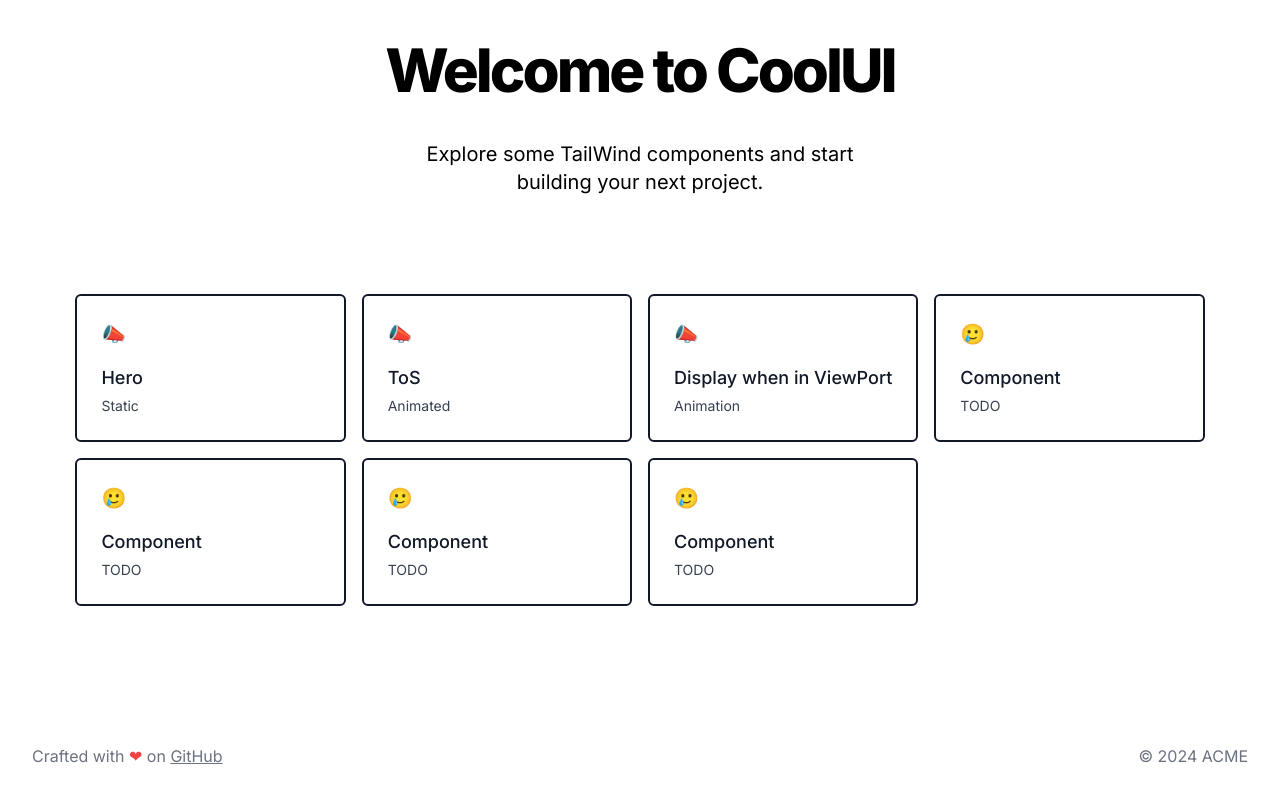
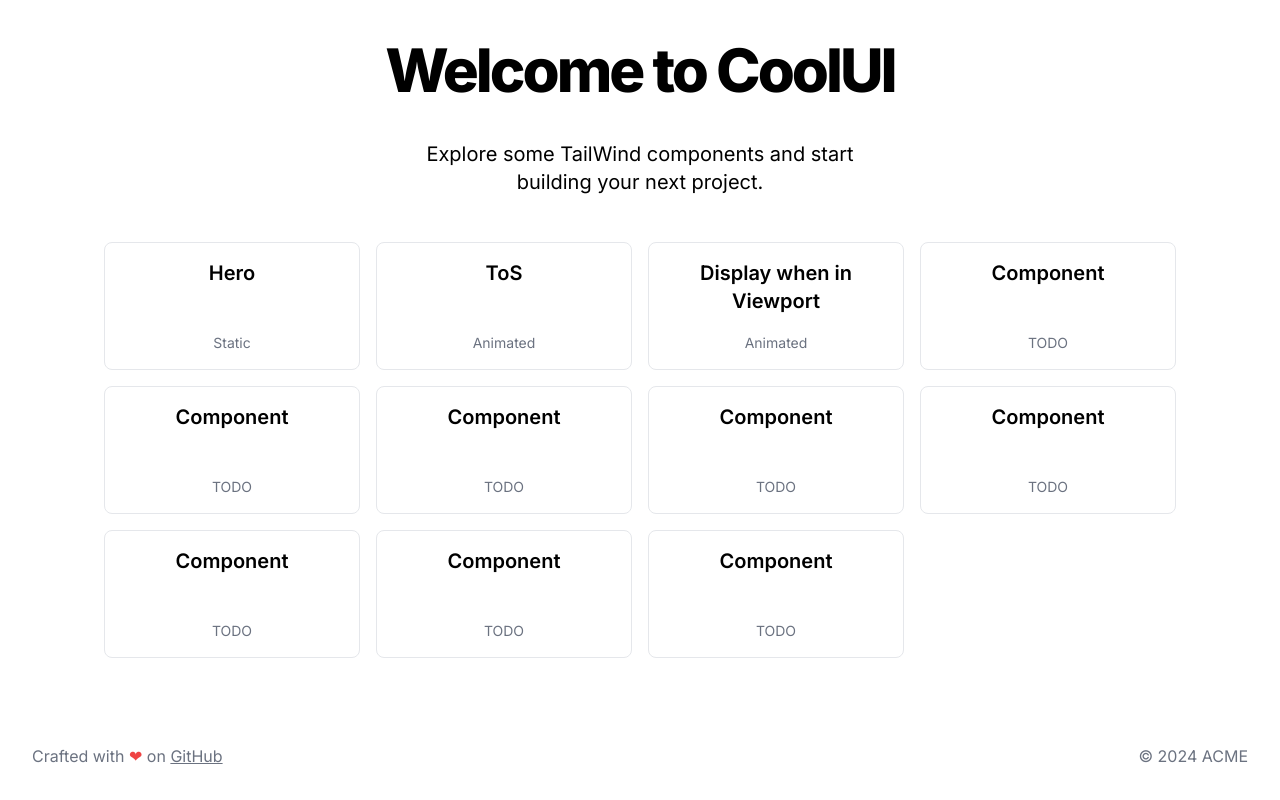
Before and after one commit to nazimboudeffa/coolui-nextjs-talwind, a Next.js app: page / in a window 1280 px wide. Built offline with nearby package versions, Linux system fonts and the light colour scheme.

Commit message:
Added example table

```diff
--- a/src/app/page.tsx
+++ b/src/app/page.tsx
@@ -2,6 +2,74 @@ import { Montserrat } from "next/font/google"
 import Link from "next/link";
 
 export default function Home() {
+  const examples = [
+    {
+      key: "0",
+      title: "Hero",
+      description: "Static",
+      href: "/hero",
+    },
+    {
+      key: "1",
+      title: "ToS",
+      description: "Animated",
+      href: "/tos",
+    },
+    {
+      key: "2",
+      title: "Display when in Viewport",
+      description: "Animated",
+      href: "/reveal"
+    },
+    {
+      key: "3",
+      title: "Component",
+      description: "TODO",
+      href: "#",
+    },
+    {
+      key : "4",
+      title: "Component",
+      description: "TODO",
+      href: "#",
+    },
+    {
+      key : "5",
+      title: "Component",
+      description: "TODO",
+      href: "#",
+    },
+    {
+      key : "6",
+      title: "Component",
+      description: "TODO",
+      href: "#",
+    },
+    {
+      key : "7",
+      title: "Component",
+      description: "TODO",
+      href: "#",
+    },
+    {
+      key : "8",
+      title: "Component",
+      description: "TODO",
+      href: "#",
+    },
+    {
+      key : "9",
+      title: "Component",
+      description: "TODO",
+      href: "#",
+    },
+    {
+      key : "10",
+      title: "Component",
+      description: "TODO",
+      href: "#",
+    }
+  ]
   return (
     <div className="flex flex-col justify-between min-h-screen">
     <header className="flex flex-col items-center gap-10 text-center mt-10 mb-10">
@@ -16,131 +84,16 @@ export default function Home() {
     </header>
     <main className="mx-auto max-w-screen-xl px-4 pb-8 lg:pb-12 space-y-8">
       <ul className="grid grid-cols-2 gap-4 md:grid-cols-3 lg:grid-cols-4">
-        <Link href="/hero">
-          <li key="1">
-            <div className="relative block h-full bg-white">
-              <div className="rounded-md h-full border-2 border-gray-900 bg-white transition hover:-translate-y-2">
-                <div className="p-4 sm:p-6">
-                  <div className="flex items-start justify-between">
-                    <span aria-hidden="true" role="img" className="text-lg sm:text-xl">
-                      📣
-                    </span>
-                  </div>
-
-                  <h2 className="mt-4 font-medium text-gray-900 sm:text-lg">Hero</h2>
-
-                  <p className="mt-1 text-sm text-gray-700">Static</p>
-                </div>
+        {examples.map((example) => (
+          <li key={example.key} className="flex flex-col">
+            <Link href={example.href}>
+              <div className="flex flex-col items-center justify-between p-4 border border-gray-200 rounded-lg transition-transform transform hover:scale-105 w-64 h-32">
+                <h3 className="text-xl font-semibold text-center">{example.title}</h3>
+                <p className="text-sm text-gray-500">{example.description}</p>
               </div>
-            </div>
+            </Link>
           </li>
-        </Link>
-        <Link href="/tos">
-          <li key="2">
-            <div className="group relative block h-full">
-              <div className="rounded-md h-full border-2 border-gray-900 bg-white transition hover:-translate-y-2">
-                <div className="p-4 sm:p-6">
-                  <div className="flex items-start justify-between">
-                    <span aria-hidden="true" role="img" className="text-lg sm:text-xl">
-                      📣
-                    </span>
-                  </div>
-
-                  <h2 className="mt-4 font-medium text-gray-900 sm:text-lg">ToS</h2>
-
-                  <p className="mt-1 text-sm text-gray-700">Animated</p>
-                </div>
-              </div>
-            </div>
-          </li>
-        </Link>
-        <Link href="/reveal">
-          <li key="3">
-            <div className="group relative block h-full bg-white">
-              <div className="rounded-md h-full border-2 border-gray-900 bg-white">
-                <div className="p-4 sm:p-6">
-                  <div className="flex items-start justify-between">
-                    <span aria-hidden="true" role="img" className="text-lg sm:text-xl">
-                    📣
-                    </span>
-                  </div>
-
-                  <h2 className="mt-4 font-medium text-gray-900 sm:text-lg">Display when in ViewPort</h2>
-
-                  <p className="mt-1 text-sm text-gray-700">Animation</p>
-                </div>
-              </div>
-            </div>
-          </li>
-        </Link>
-          <li key="4">
-            <div className="group relative block h-full bg-white">
-              <div className="rounded-md h-full border-2 border-gray-900 bg-white">
-                <div className="p-4 sm:p-6">
-                  <div className="flex items-start justify-between">
-                    <span aria-hidden="true" role="img" className="text-lg sm:text-xl">
-                      🥲
-                    </span>
-                  </div>
-
-                  <h2 className="mt-4 font-medium text-gray-900 sm:text-lg">Component</h2>
-
-                  <p className="mt-1 text-sm text-gray-700">TODO</p>
-                </div>
-              </div>
-            </div>
-          </li>
-          <li key="5">
-            <div className="group relative block h-full bg-white">
-              <div className="rounded-md h-full border-2 border-gray-900 bg-white">
-                <div className="p-4 sm:p-6">
-                  <div className="flex items-start justify-between">
-                    <span aria-hidden="true" role="img" className="text-lg sm:text-xl">
-                      🥲
-                    </span>
-                  </div>
-
-                  <h2 className="mt-4 font-medium text-gray-900 sm:text-lg">Component</h2>
-
-                  <p className="mt-1 text-sm text-gray-700">TODO</p>
-                </div>
-              </div>
-            </div>
-          </li>
-          <li key="6">
-            <div className="group relative block h-full bg-white">
-              <div className="rounded-md h-full border-2 border-gray-900 bg-white">
-                <div className="p-4 sm:p-6">
-                  <div className="flex items-start justify-between">
-                    <span aria-hidden="true" role="img" className="text-lg sm:text-xl">
-                      🥲
-                    </span>
-                  </div>
-
-                  <h2 className="mt-4 font-medium text-gray-900 sm:text-lg">Component</h2>
-
-                  <p className="mt-1 text-sm text-gray-700">TODO</p>
-                </div>
-              </div>
-            </div>
-          </li>
-          <li key="7">
-            <div className="group relative block h-full bg-white">
-              <div className="rounded-md h-full border-2 border-gray-900 bg-white">
-                <div className="p-4 sm:p-6">
-                  <div className="flex items-start justify-between">
-                    <span aria-hidden="true" role="img" className="text-lg sm:text-xl">
-                      🥲
-                    </span>
-                  </div>
-
-                  <h2 className="mt-4 font-medium text-gray-900 sm:text-lg">Component</h2>
-
-                  <p className="mt-1 text-sm text-gray-700">TODO</p>
-                </div>
-              </div>
-            </div>
-          </li>
+        ))}
       </ul>
     </main>
     <footer>
```
